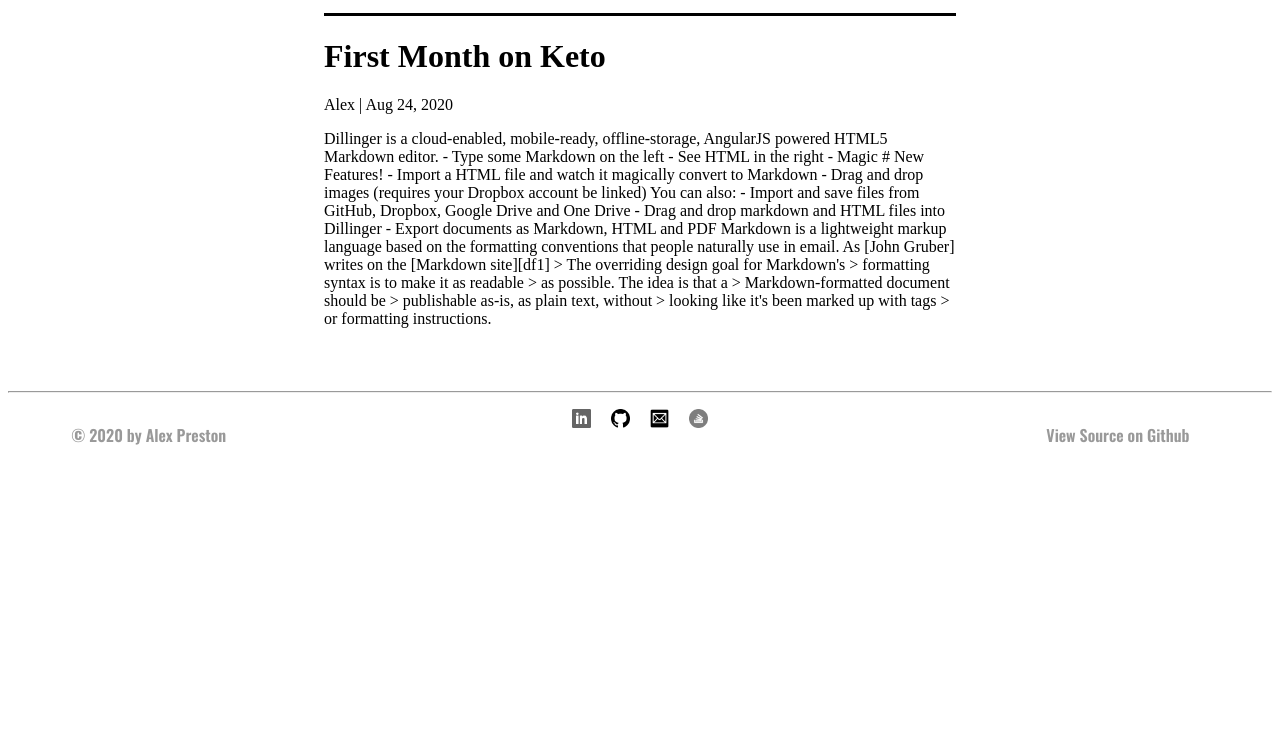
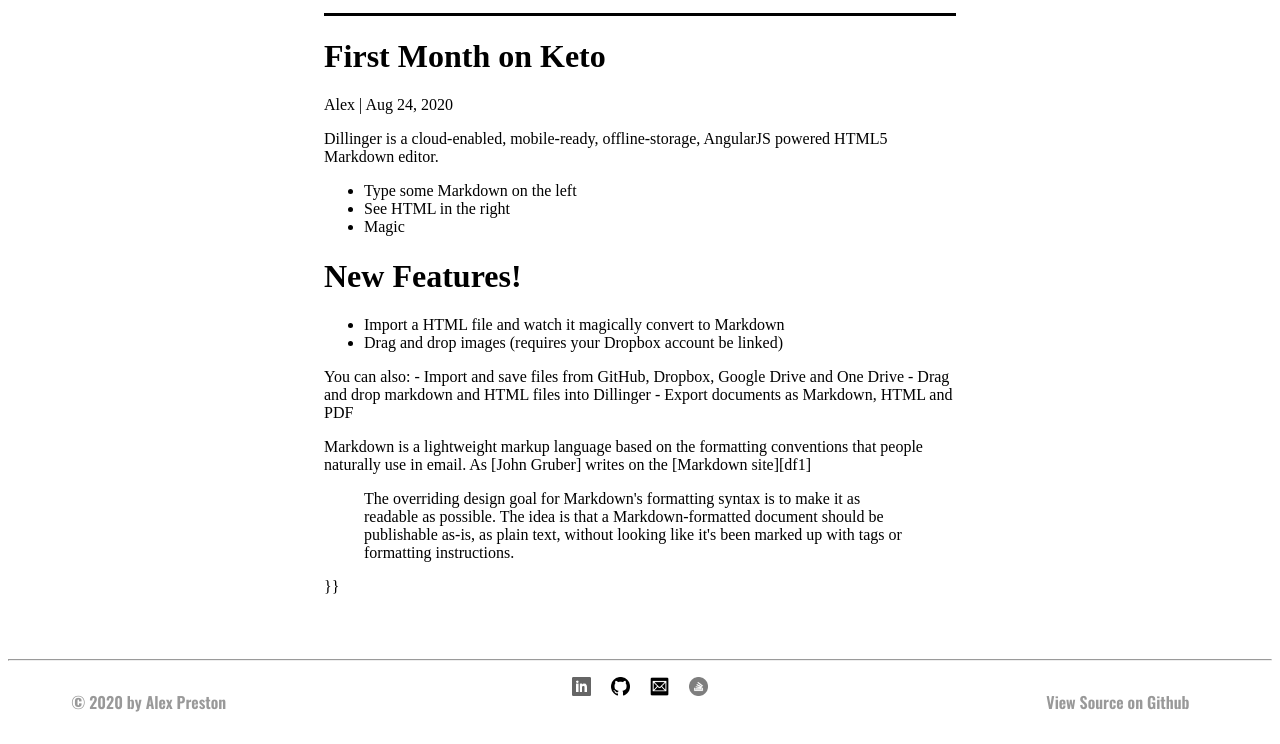
Before and after one commit to alexrpreston/alexpreston.org, a Django app: a page that uses portfolio/templates/portfolio/post_detail.html in a window 1280 px wide. Shown: the part 218-962 px from the top of the page. Before the commit the page ends 663 px from the top, so only its background shows below. Run offline with Django 3.2, Linux system fonts and the light colour scheme; data comes from the database, SQL or seed files in the repository; both versions use the stored data as it was after the commit; some libraries are stand-ins or nearby versions.

Commit message:
Added markdown to blog

```diff
--- a/portfolio/templates/portfolio/blog.html
+++ b/portfolio/templates/portfolio/blog.html
@@ -1,6 +1,6 @@
 {% extends 'portfolio/base.html' %}
 {% load static %}
-
+{% load markdown_extras %}
 
 {% block content %}
 
@@ -10,7 +10,7 @@
         <div class="card-body">
             <p class="card-text blogPostDate">{{ post.created_on}} </p>
             <a href="{% url 'post_detail' post.slug  %}" class="btn btn-primary"></a><h2 class="blogTitle">{{ post.title }}</h2></a>
-            <p class="card-text">{{post.content|slice:":200" }}</p>
+            <p class="card-text">{{post.content | markdown |slice:":200" }}</p>
             <a href="{% url 'post_detail' post.slug  %}" class="continueReadingBlogButton">Continue Reading</a>
         </div>
     </div>
--- a/portfolio/templates/portfolio/post_detail.html
+++ b/portfolio/templates/portfolio/post_detail.html
@@ -1,5 +1,6 @@
 {% extends 'portfolio/base.html' %}
 {% load static %}
+{% load markdown_extras %}
 {% block content %}
 
 <div class="container">
@@ -8,7 +9,7 @@
       <div class="card-body">
         <h1>{% block title %} {{ object.title }} {% endblock title %}</h1>
         <p class=" text-muted">{{ post.author }} | {{ post.created_on }}</p>
-        <p class="card-text ">{{ object.content | safe }}</p>
+        <p class="card-text ">{{ object.content | markdown | safe }} }}</p>
       </div>
     </div>
   </div>
--- /dev/null
+++ b/portfolio/templatetags/markdown_extras.py
@@ -0,0 +1,12 @@
+from django import template
+from django.template.defaultfilters import stringfilter
+
+import markdown as md
+
+register = template.Library()
+
+
+@register.filter()
+@stringfilter
+def markdown(value):
+    return md.markdown(value, extensions=['markdown.extensions.fenced_code'])
--- /dev/null
+++ b/requirements.txt
@@ -0,0 +1,3 @@
+certifi==2019.11.28
+Django==1.11.29
+pytz==2020.1
```
Also changed, not shown: portfolio/templates/portfolio/portfolio.html (+14 -0 lines), db.sqlite3, portfolio/static/portfolio/images/searchEngine.png (added), 5 other files.
